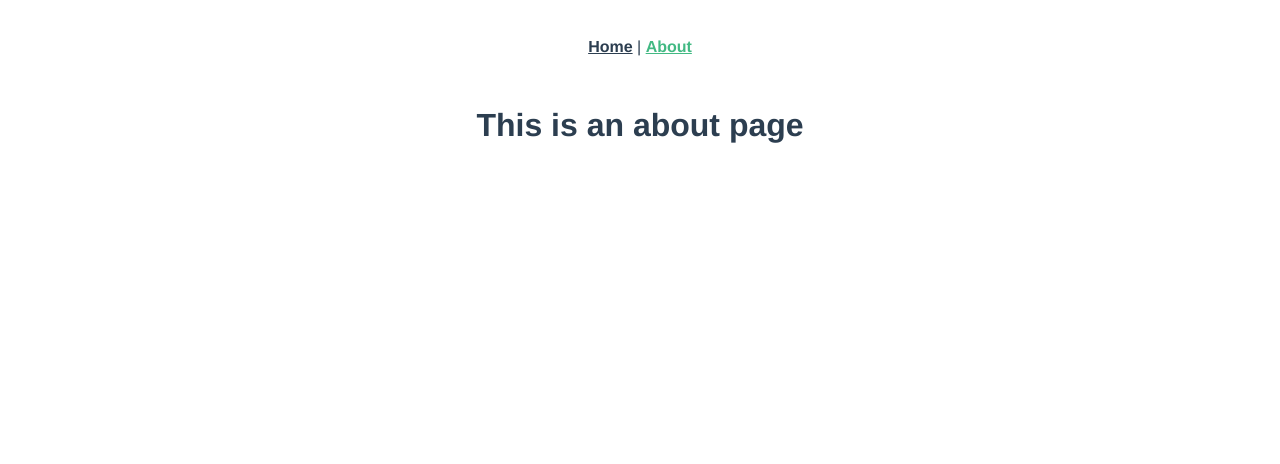
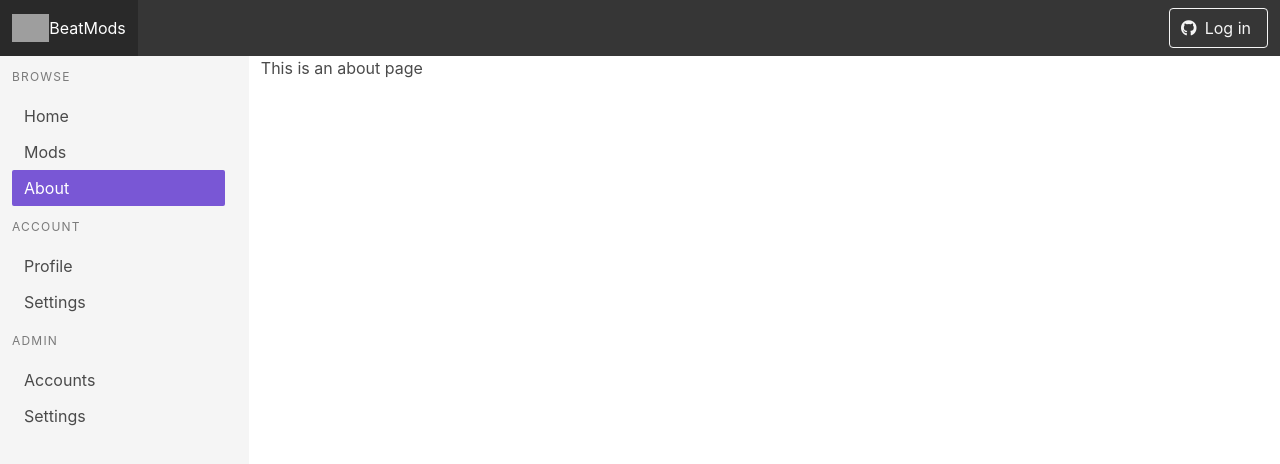
Before and after one commit to raftario/BeatMods2-Client, a Vue app: page /about in a window 1280 px wide. Shown: the top 464 px of the page. Built offline with nearby package versions, Linux system fonts and the light colour scheme; grey boxes are pictures that could not be loaded.

Commit message:
Layout draft

```diff
--- a/package.json
+++ b/package.json
@@ -8,6 +8,7 @@
     "lint": "vue-cli-service lint"
   },
   "dependencies": {
+    "buefy": "^0.7.7",
     "core-js": "^2.6.5",
     "vue": "^2.6.10",
     "vue-class-component": "^7.0.2",
@@ -15,6 +16,7 @@
     "vue-router": "^3.0.3"
   },
   "devDependencies": {
+    "@fortawesome/fontawesome-free": "^5.9.0",
     "@vue/cli-plugin-babel": "^3.8.0",
     "@vue/cli-plugin-typescript": "^3.8.0",
     "@vue/cli-service": "^3.8.0",
--- a/src/App.vue
+++ b/src/App.vue
@@ -1,31 +1,139 @@
 <template>
   <div id="app">
-    <div id="nav">
-      <router-link to="/">Home</router-link> |
-      <router-link to="/about">About</router-link>
+    <nav
+      class="navbar is-dark"
+      role="navigation"
+    >
+      <div class="navbar-brand">
+        <a
+          class="navbar-item"
+          is="router-link"
+          to="/"
+        >
+          <img src="https://raw.githubusercontent.com/beat-saber-modding-group/BeatMods-Website/master/src/client/app/layouts/default/logo--mobile.png">
+          <span>BeatMods</span>
+        </a>
+
+        <a
+          role="button"
+          class="navbar-burger burger"
+        >
+          <span></span>
+          <span></span>
+          <span></span>
+        </a>
+      </div>
+      <div class="navbar-menu">
+        <div class="navbar-end">
+          <div class="navbar-item">
+            <b-button
+              type="is-light"
+              icon-pack="fab"
+              icon-left="github"
+              outlined
+            >
+              Log in
+            </b-button>
+          </div>
+        </div>
+      </div>
+    </nav>
+    <div class="columns">
+      <div class="column is-one-fifth has-background-light">
+        <div class="menu">
+          <p class="menu-label">
+            Browse
+          </p>
+          <ul class="menu-list">
+            <li>
+              <router-link
+                to="/"
+                active-class="is-active"
+                exact
+              >
+                Home
+              </router-link>
+            </li>
+            <li>
+              <router-link
+                to="/mods"
+                active-class="is-active"
+              >
+                Mods
+              </router-link>
+            </li>
+            <li>
+              <router-link
+                to="/about"
+                active-class="is-active"
+              >
+                About
+              </router-link>
+            </li>
+          </ul>
+
+          <p class="menu-label">
+            Account
+          </p>
+          <ul class="menu-list">
+            <li>
+              <router-link
+                to="/user"
+                active-class="is-active"
+                exact
+              >
+                Profile
+              </router-link>
+            </li>
+            <li>
+              <router-link
+                to="/user/settings"
+                active-class="is-active"
+                exact
+              >
+                Settings
+              </router-link>
+            </li>
+          </ul>
+
+          <p class="menu-label">
+            Admin
+          </p>
+          <ul class="menu-list">
+            <li>
+              <router-link
+                to="/settings/accounts"
+                active-class="is-active"
+                exact
+              >
+                Accounts
+              </router-link>
+            </li>
+            <li>
+              <router-link
+                to="/settings"
+                active-class="is-active"
+                exact
+              >
+                Settings
+              </router-link>
+            </li>
+          </ul>
+        </div>
+      </div>
+      <div class="column">
+        <router-view/>
+      </div>
     </div>
-    <router-view/>
   </div>
 </template>
 
 <style>
-#app {
-  font-family: 'Avenir', Helvetica, Arial, sans-serif;
-  -webkit-font-smoothing: antialiased;
-  -moz-osx-font-smoothing: grayscale;
-  text-align: center;
-  color: #2c3e50;
-}
-#nav {
-  padding: 30px;
-}
+  .columns {
+    height: calc(100vh - 2.5rem);
+  }
 
-#nav a {
-  font-weight: bold;
-  color: #2c3e50;
-}
-
-#nav a.router-link-exact-active {
-  color: #42b983;
-}
+  .menu {
+    padding: 0.75em;
+  }
 </style>
--- a/src/main.ts
+++ b/src/main.ts
@@ -1,6 +1,11 @@
+import '@fortawesome/fontawesome-free/css/all.min.css'
+import Buefy from 'buefy'
+import 'buefy/dist/buefy.css'
 import Vue from 'vue'
 import App from './App.vue'
 import router from './router'
+
+Vue.use(Buefy, { defaultIconPack: 'fas' })
 
 Vue.config.productionTip = false
 
```
Also changed, not shown: 1 other file (tests, documents, lock files or other folders).
